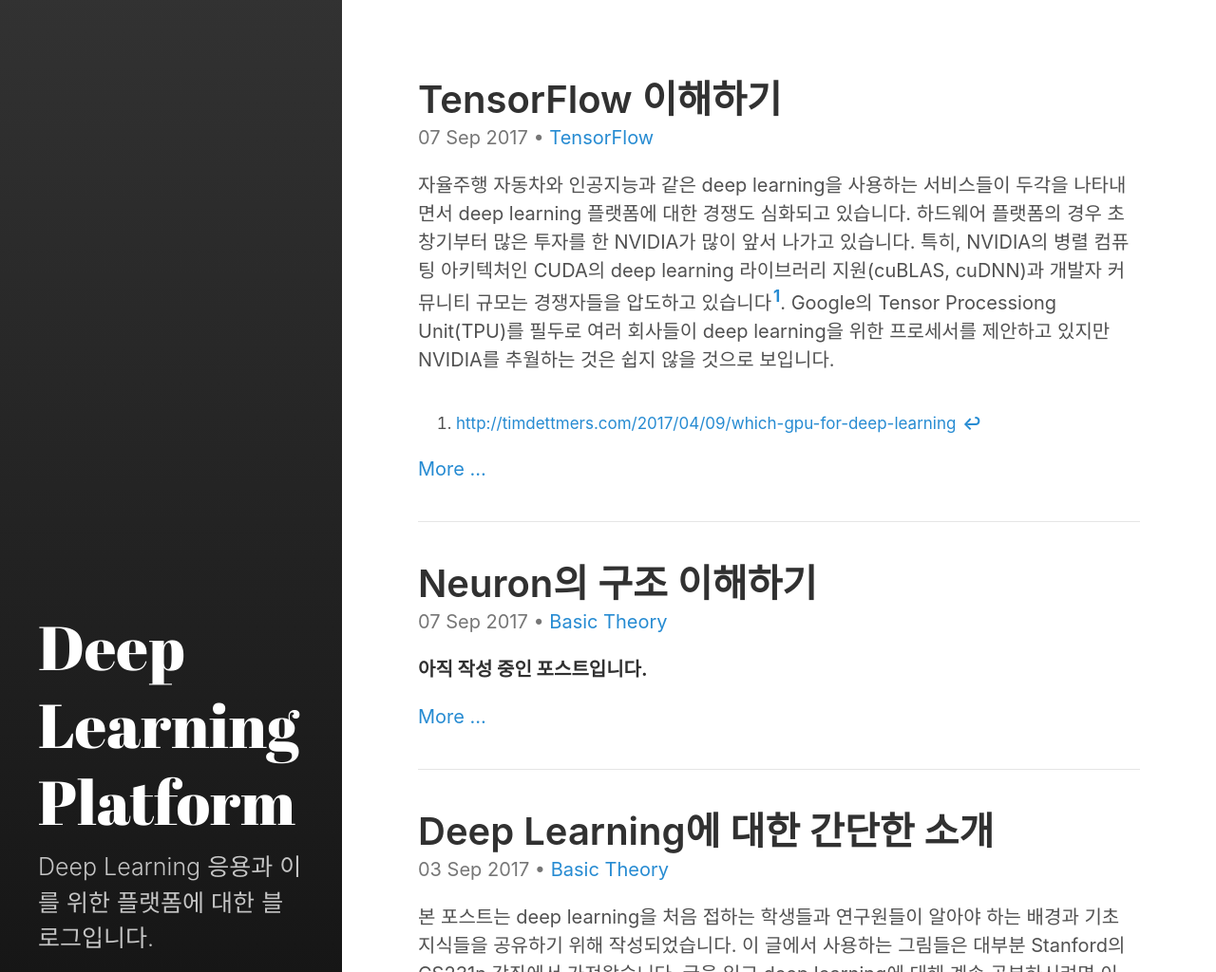
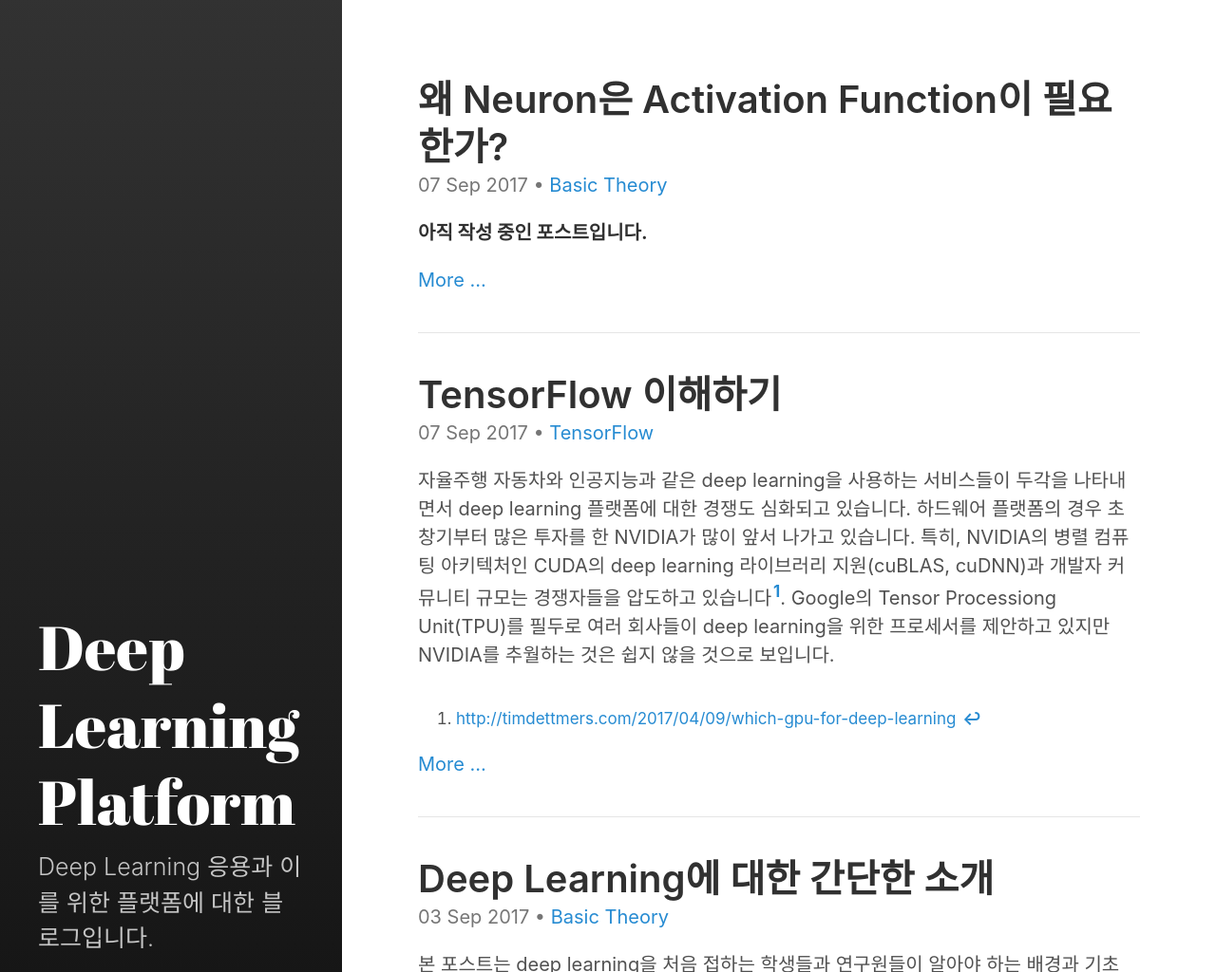
Before and after one commit to shnoh171/shnoh171.github.io, a Jekyll site: the page built from index.html, in a window 1280 px wide, cut to the strip 0-1024 px from the top of the page. Shown: the whole strip at 95% size. Built offline with Jekyll 4.4.1, drawn with Linux system fonts in a browser that asks for light colours; the list of posts is cut into pages by our own code.

Commit message:
Update why-neuron-need-activation-function

```diff
--- a/_posts/2017-09-07-understanding-neuron-structure.md
+++ b/_posts/2017-09-07-why-neuron-need-activation-function.md
@@ -1,6 +1,6 @@
 ---
 layout: post
-title: Neuron의 구조 이해하기
+title: 왜 Neuron은 Activation Function이 필요한가?
 categories:
   - Basic Theory
 ---
```
